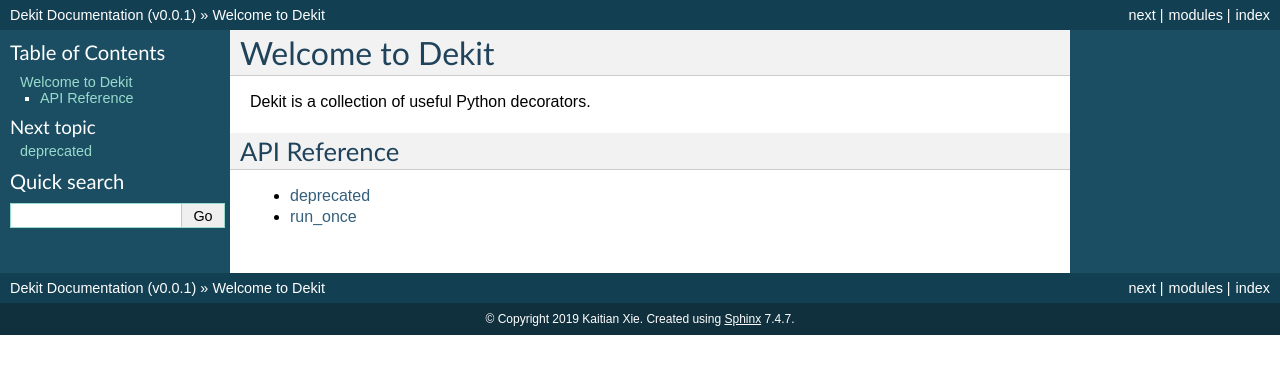
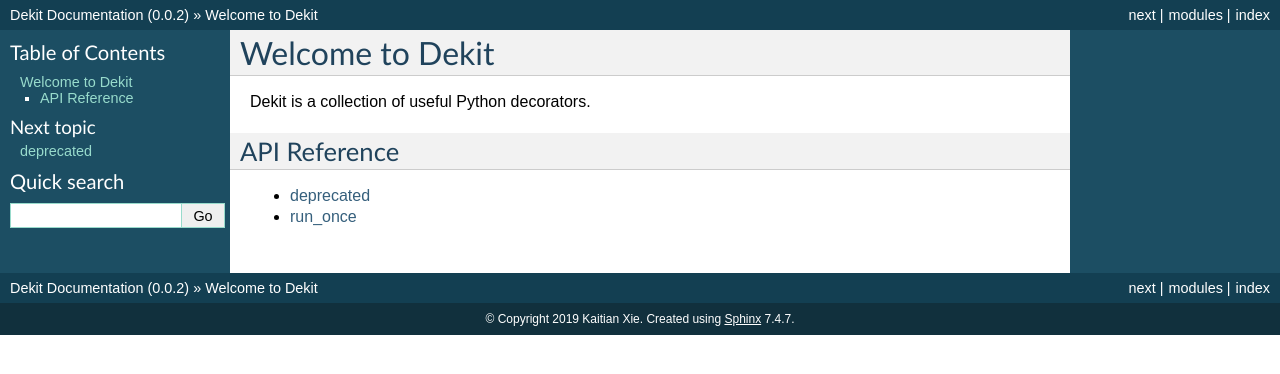
Before and after one commit to algobot76/dekit, a Sphinx documentation site: the page built from docs/index.rst, in a window 1280 px wide. Shown: the top 374 px of the page. Built offline with Sphinx 7.4.7, drawn with Linux system fonts in a browser that asks for light colours.

Commit message:
Relase v0.0.2

```diff
--- a/dekit/__init__.py
+++ b/dekit/__init__.py
@@ -5,3 +5,5 @@
     'deprecated',
     'run_once'
 ]
+
+__version__ = '0.0.2'
--- a/docs/conf.py
+++ b/docs/conf.py
@@ -1,9 +1,11 @@
+import dekit
+
 # Project
 project = 'Dekit'
 copyright = '2019 Kaitian Xie'
 author = 'Kaitian Xie'
-version = 'v0.0.1'
-release = 'v0.0.1'
+version = dekit.__version__
+release = dekit.__version__
 
 # General
 master_doc = 'index'
--- a/docs/deprecated.rst
+++ b/docs/deprecated.rst
@@ -2,5 +2,6 @@
 ==========
 
 .. module:: dekit
+   :noindex:
 
 .. autofunction:: deprecated
--- a/docs/run_once.rst
+++ b/docs/run_once.rst
@@ -2,5 +2,5 @@
 ========
 
 .. module:: dekit
-
+   :noindex:
 .. autofunction:: run_once
--- a/setup.py
+++ b/setup.py
@@ -1,11 +1,13 @@
 from setuptools import setup, find_packages
+
+import dekit
 
 with open('README.rst', 'r') as f:
     readme = f.read()
 
 setup(
     name='dekit',
-    version='0.0.1',
+    version=dekit.__version__,
     description='A collection of useful Python decorators',
     long_description=readme,
     long_description_content_type="text/x-rst",
```
